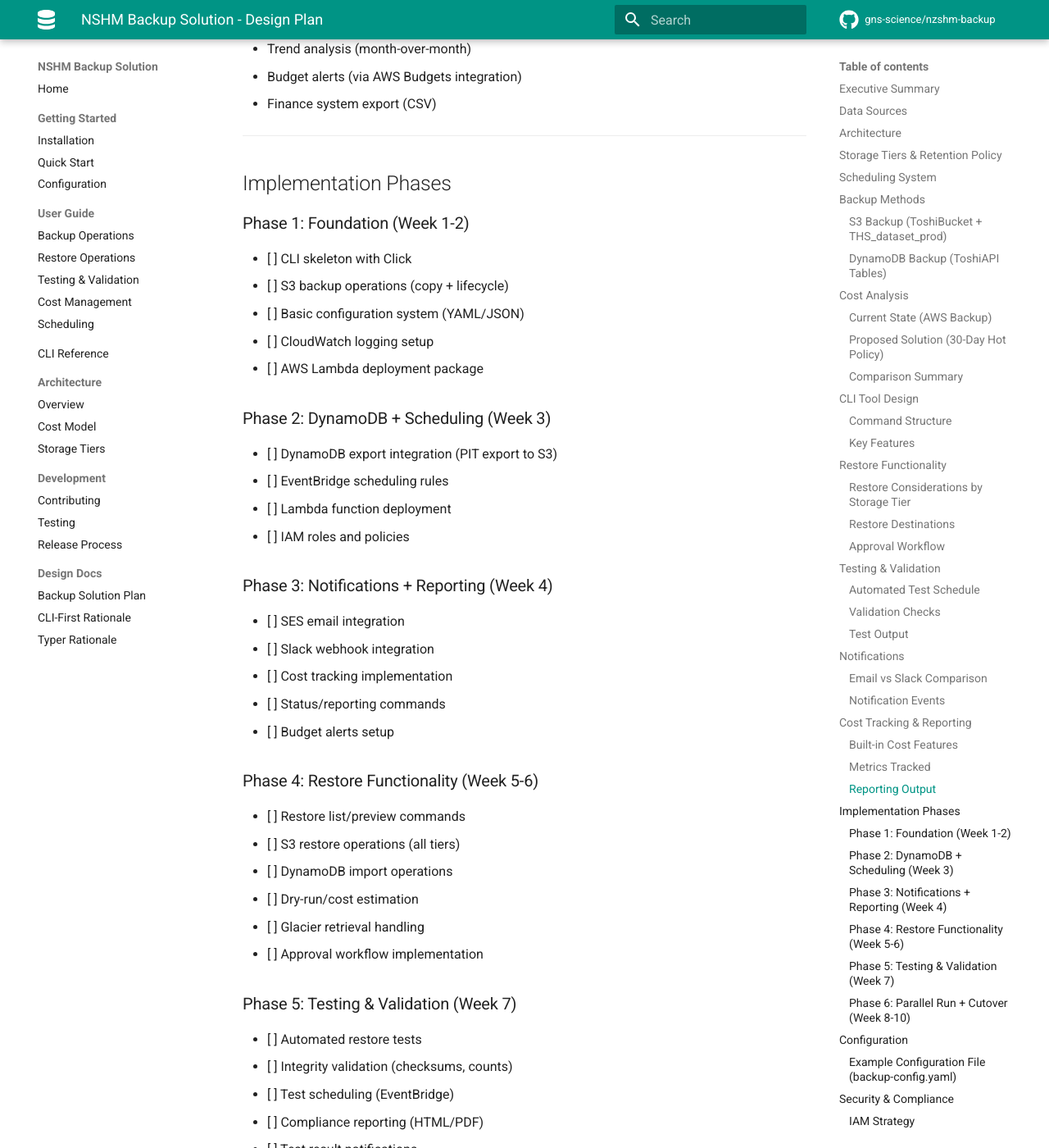
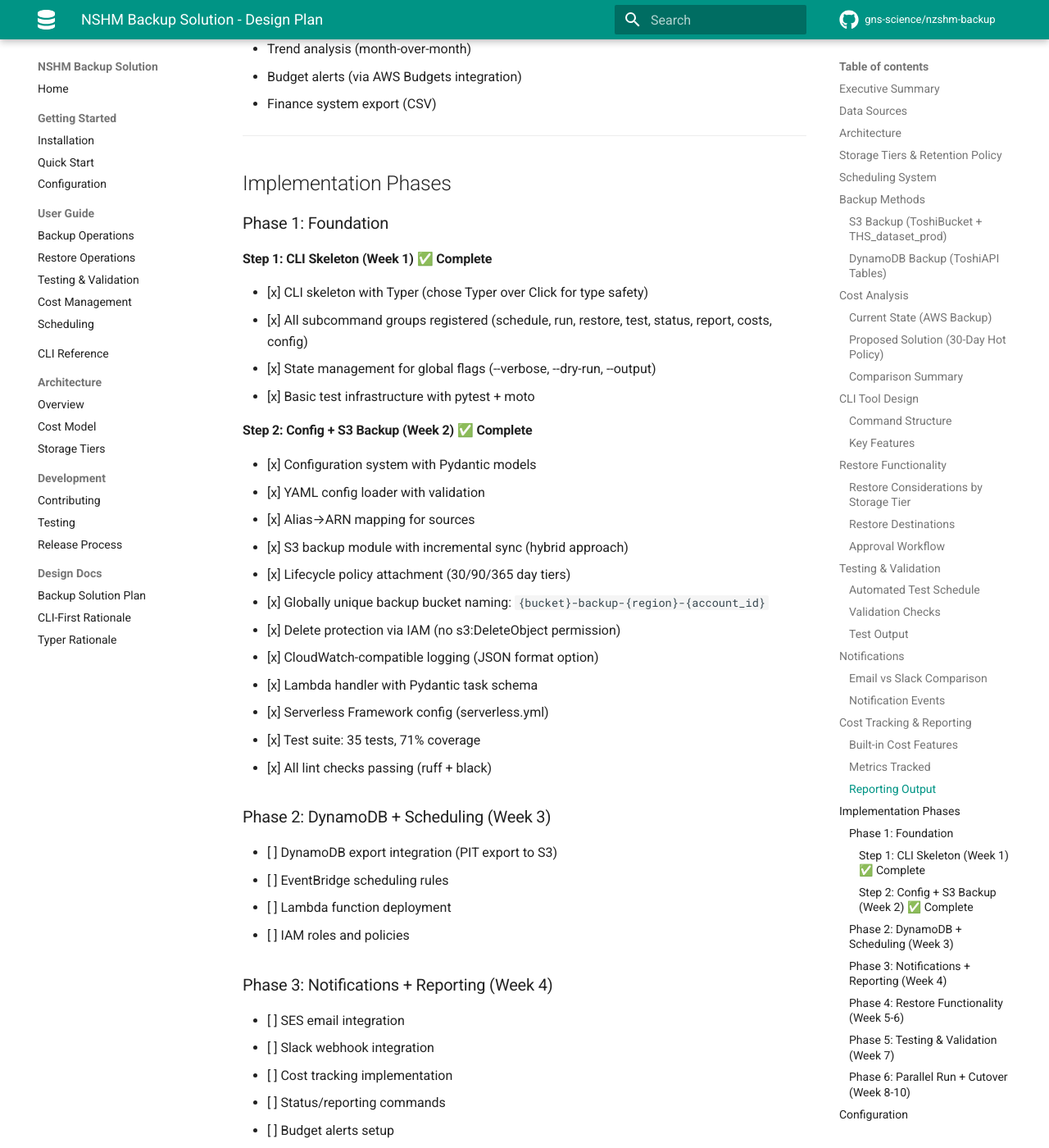
Before and after one commit to GNS-Science/aws-snapshot, an MkDocs documentation site: the page built from docs/backup-solution-plan.md, in a window 1280 px wide and 1400 px high, scrolled down 8311 px. Shown: the whole window at 82% size. Built offline with MkDocs 1.6.1 and Material for MkDocs 9.7.7, drawn with Linux system fonts in a browser that asks for light colours; comment, search, counter and statistics services are not loaded; the version menu is left out; some of the changed text lies outside the part shown.

Commit message:
docs: Update README and design plan for Phase 1 Step 2 completion
- README.md: Added implementation status table, updated usage examples
- README.md: Added configuration section with example YAML
- README.md: Added Serverless Framework deployment instructions
- backup-solution-plan.md: Marked Phase 1 Step 1 & 2 as complete
- backup-solution-plan.md: Added detailed completion checklist
- backup-solution-plan.md: Updated 'Before Implementation' status

```diff
--- a/docs/backup-solution-plan.md
+++ b/docs/backup-solution-plan.md
@@ -311,12 +311,27 @@
 
 ## Implementation Phases
 
-### Phase 1: Foundation (Week 1-2)
-- [ ] CLI skeleton with Click
-- [ ] S3 backup operations (copy + lifecycle)
-- [ ] Basic configuration system (YAML/JSON)
-- [ ] CloudWatch logging setup
-- [ ] AWS Lambda deployment package
+### Phase 1: Foundation
+
+#### Step 1: CLI Skeleton (Week 1) ✅ Complete
+- [x] CLI skeleton with Typer (chose Typer over Click for type safety)
+- [x] All subcommand groups registered (schedule, run, restore, test, status, report, costs, config)
+- [x] State management for global flags (--verbose, --dry-run, --output)
+- [x] Basic test infrastructure with pytest + moto
+
+#### Step 2: Config + S3 Backup (Week 2) ✅ Complete
+- [x] Configuration system with Pydantic models
+- [x] YAML config loader with validation
+- [x] Alias→ARN mapping for sources
+- [x] S3 backup module with incremental sync (hybrid approach)
+- [x] Lifecycle policy attachment (30/90/365 day tiers)
+- [x] Globally unique backup bucket naming: `{bucket}-backup-{region}-{account_id}`
+- [x] Delete protection via IAM (no s3:DeleteObject permission)
+- [x] CloudWatch-compatible logging (JSON format option)
+- [x] Lambda handler with Pydantic task schema
+- [x] Serverless Framework config (serverless.yml)
+- [x] Test suite: 35 tests, 71% coverage
+- [x] All lint checks passing (ruff + black)
 
 ### Phase 2: DynamoDB + Scheduling (Week 3)
 - [ ] DynamoDB export integration (PIT export to S3)
@@ -513,19 +528,29 @@
 1. ✅ Confirm data volumes (completed: 9 TB S3, 18.3 GB DynamoDB)
 2. ✅ Confirm retention policy (30/90/365 days)
 3. ✅ Confirm single-region start (completed: yes)
-4. ⏳ Identify S3 bucket names and DynamoDB table names (exact names)
-5. ⏳ Decide on Infrastructure as Code approach (Terraform vs CDK vs CloudFormation)
+4. ✅ Identify S3 bucket names and DynamoDB table names (alias system implemented)
+5. ✅ Decide on Infrastructure as Code approach (Serverless Framework)
 6. ⏳ Confirm Slack workspace and channel for alerts
 7. ⏳ Identify initial admin email recipients for SES notifications
-8. ⏳ Approve this design plan
+8. ✅ Approve this design plan
 
-### Week 1 Tasks
+### Completed Tasks
 
-1. Set up project structure and Click CLI skeleton
-2. Create AWS account structure (if not exists)
-3. Configure IAM roles and policies
-4. Implement S3 backup operations
-5. Set up CloudWatch logging
+**Phase 1 Step 1 (Week 1):**
+1. ✅ Set up project structure with Typer CLI skeleton
+2. ✅ Created AWS Lambda deployment package structure
+3. ✅ Configured IAM roles and policies (no delete permission)
+4. ✅ Implemented basic command structure (all subcommands)
+5. ✅ Set up test infrastructure with pytest + moto
+
+**Phase 1 Step 2 (Week 2):**
+1. ✅ Configuration system with Pydantic models
+2. ✅ YAML config loader with validation
+3. ✅ S3 backup module with incremental sync
+4. ✅ CloudWatch logging setup (JSON + text formats)
+5. ✅ Serverless Framework configuration (serverless.yml)
+6. ✅ Lambda handler with BackupTask schema
+7. ✅ Test suite: 35 tests, 71% coverage
 
 ---
 
```
Also changed, not shown: README.md (+67 -15 lines).
